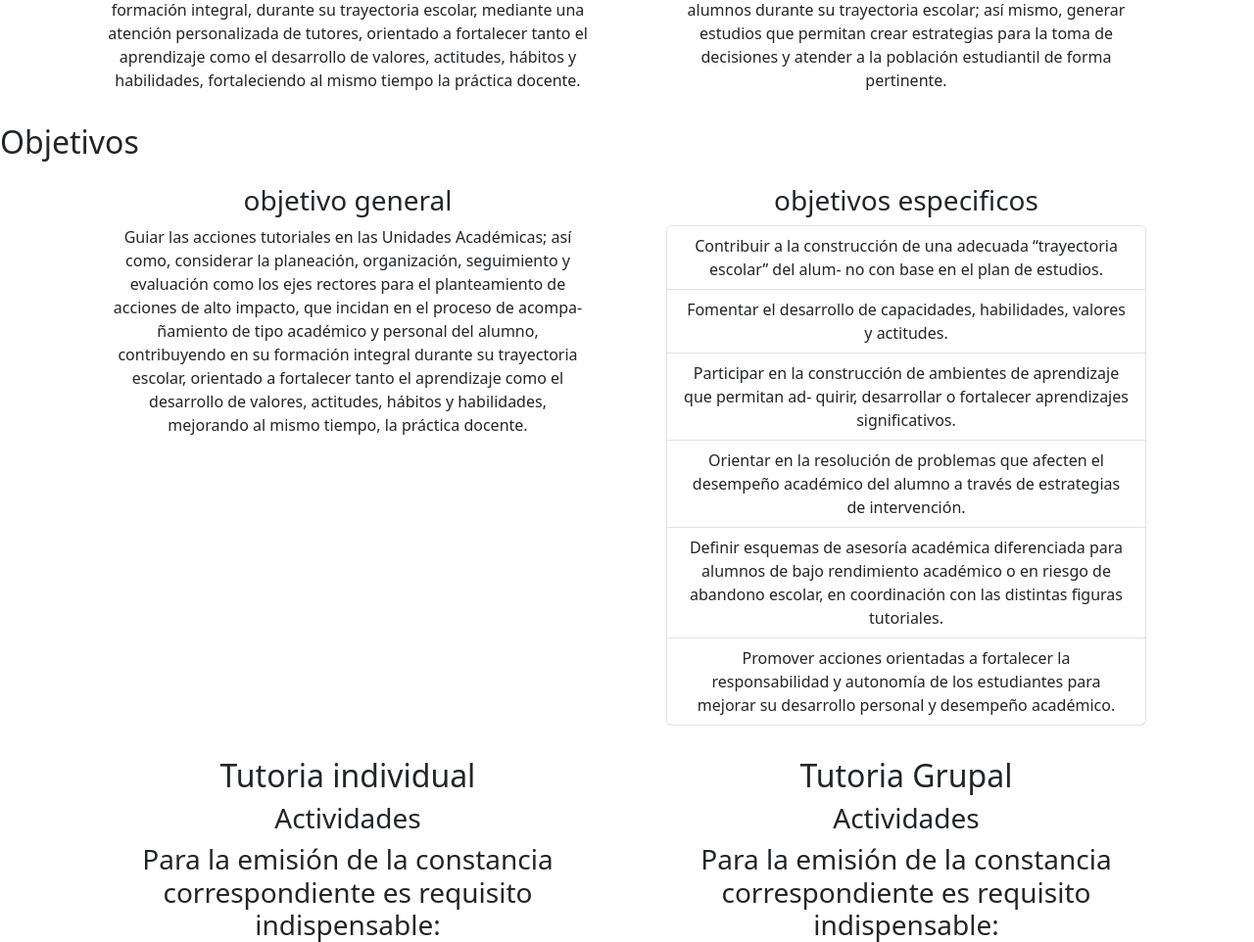
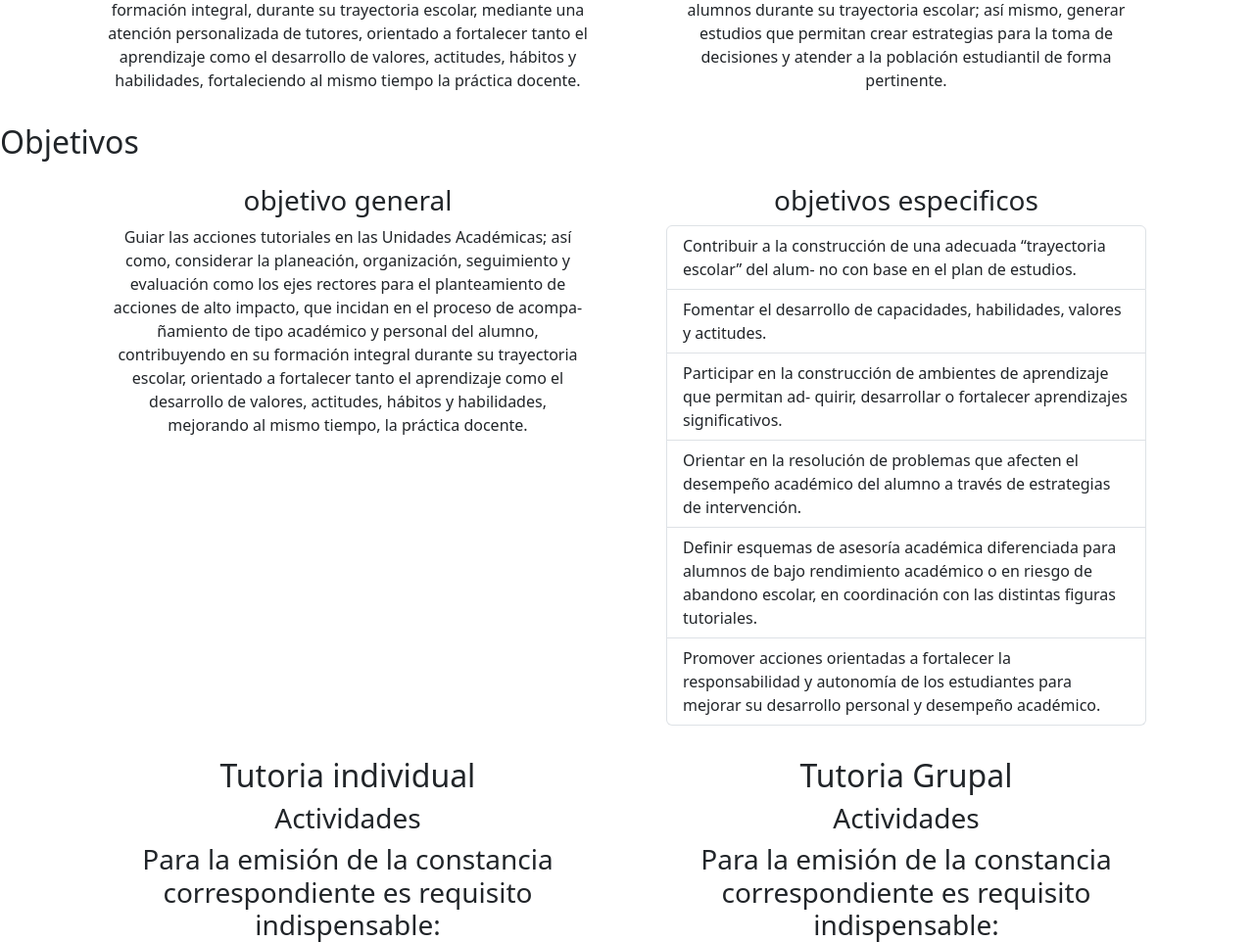
Before and after one commit to benjir03/eq9_TDAW_242, a PHP site: template pFinal/views/index.html in a window 1280 px wide. Shown: the part 522-1484 px from the top of the page at 98% size. Run offline with PHP 8.4, Linux system fonts and the light colour scheme; the template is opened without the code that fills it, so the values that code supplies are empty.

Commit message:
agregue position left

```diff
--- a/pFinal/styles/styles.css
+++ b/pFinal/styles/styles.css
@@ -1,3 +1,7 @@
 .headerImg {
     width: 50px;
 }
+
+.position_left{
+    text-align: left;
+}
```
